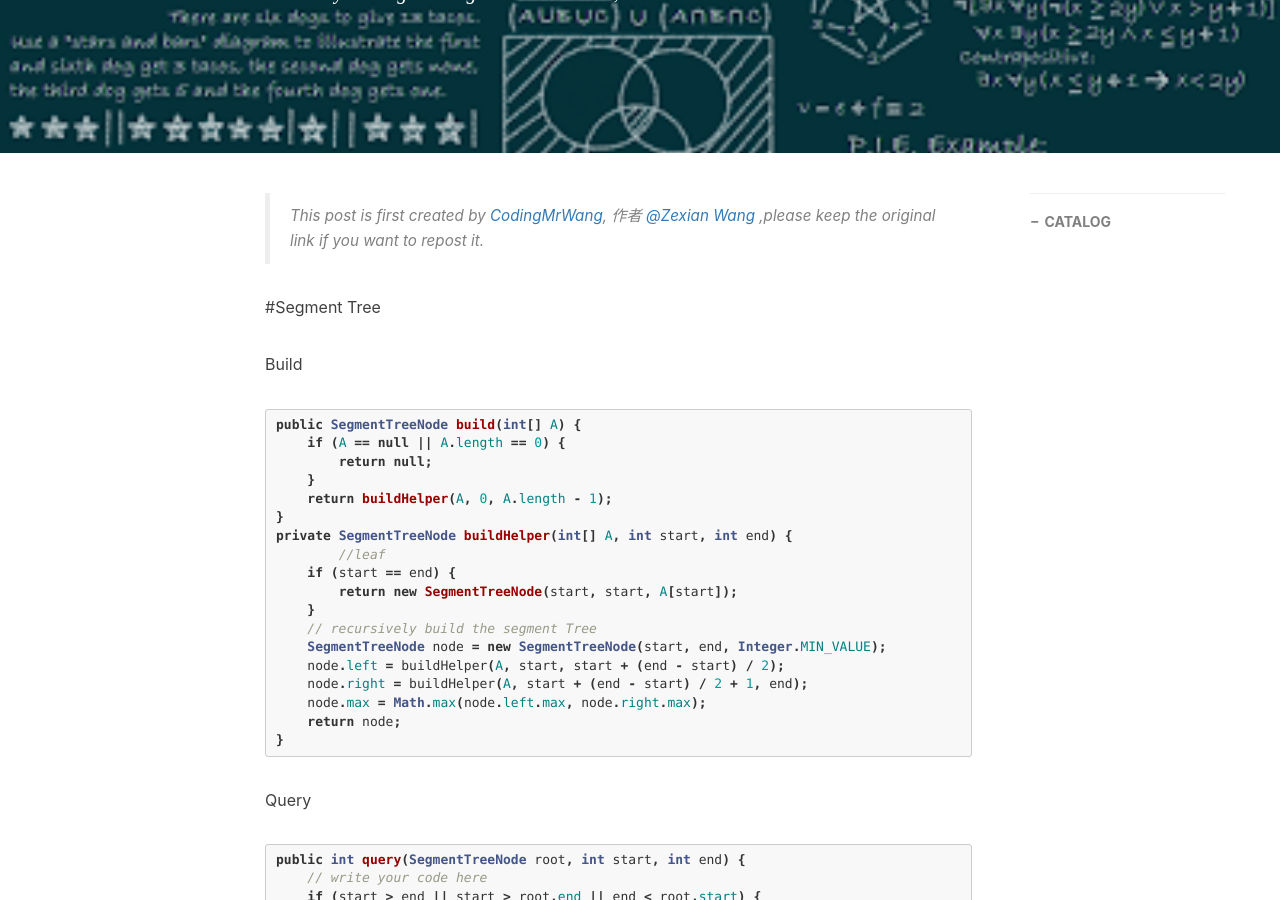
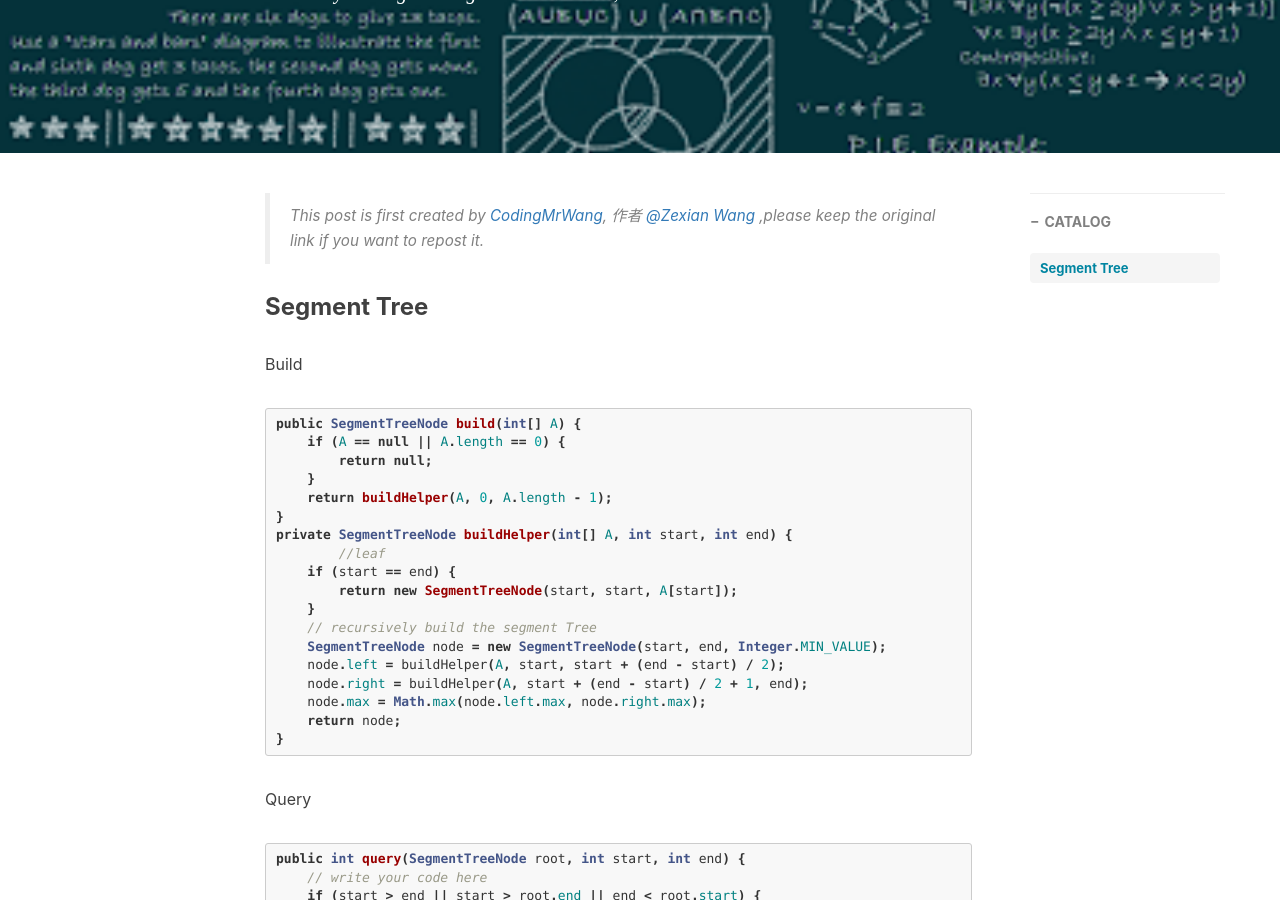
Before and after one commit to CodingMrWang/codingmrwang.github.io, a Jekyll site: the page built from _posts/2018-12-19-datastructure.md, in a window 1280 px wide and 900 px high, scrolled down 412 px. Built offline with Jekyll 4.4.1, drawn with Linux system fonts in a browser that asks for light colours; nearby versions of some CDN libraries; comment, search, counter and statistics services are not loaded.

Commit message:
Update 2018-12-19-datastructure.md

```diff
--- a/_posts/2018-12-19-datastructure.md
+++ b/_posts/2018-12-19-datastructure.md
@@ -14,7 +14,7 @@ tags:
 
 > This post is first created by [CodingMrWang](http://codingmrwang.github.io), 作者 [@Zexian Wang](http://github.com/codingmrwang) ,please keep the original link if you want to repost it.
 
-#Segment Tree
+### Segment Tree
 
 Build
 
```
